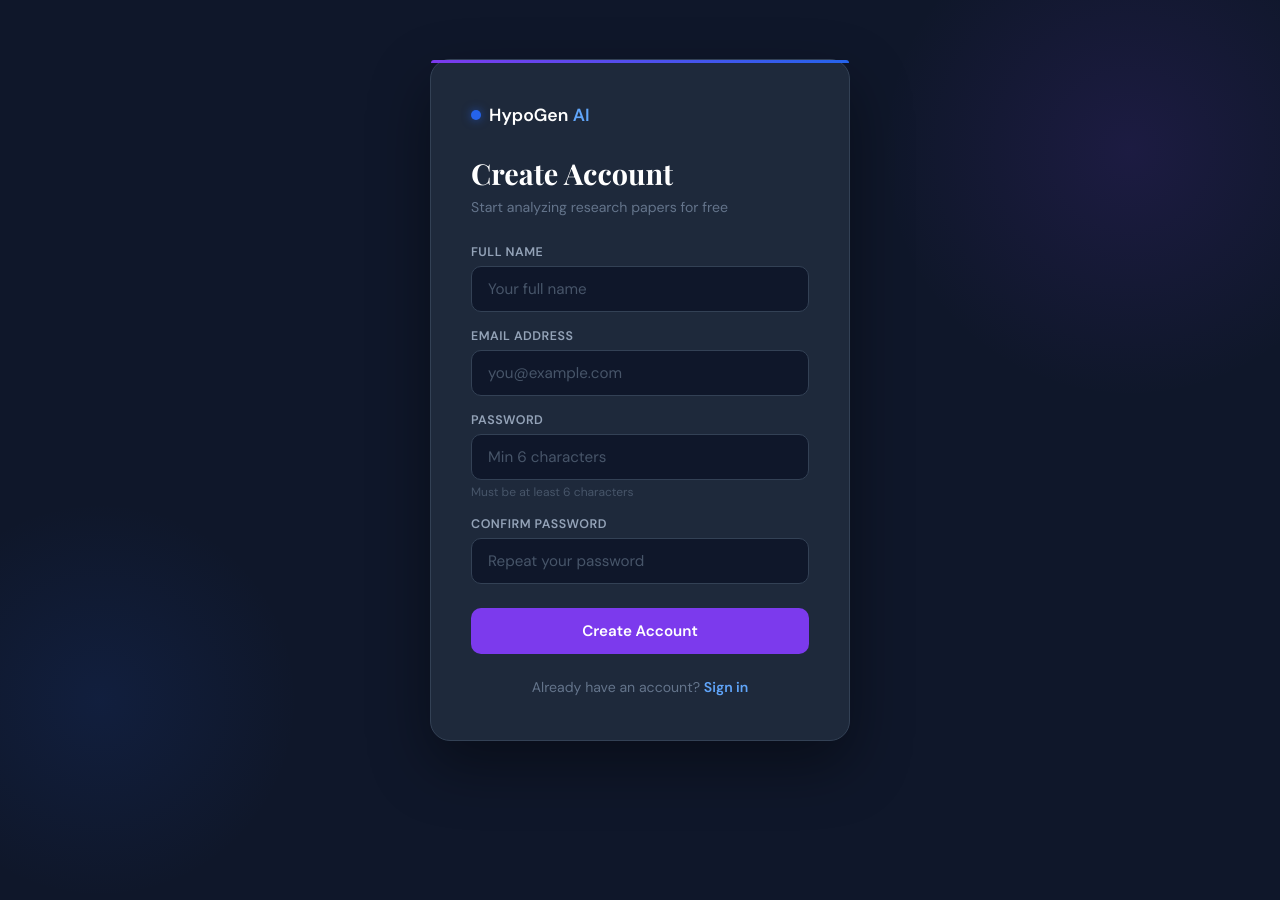
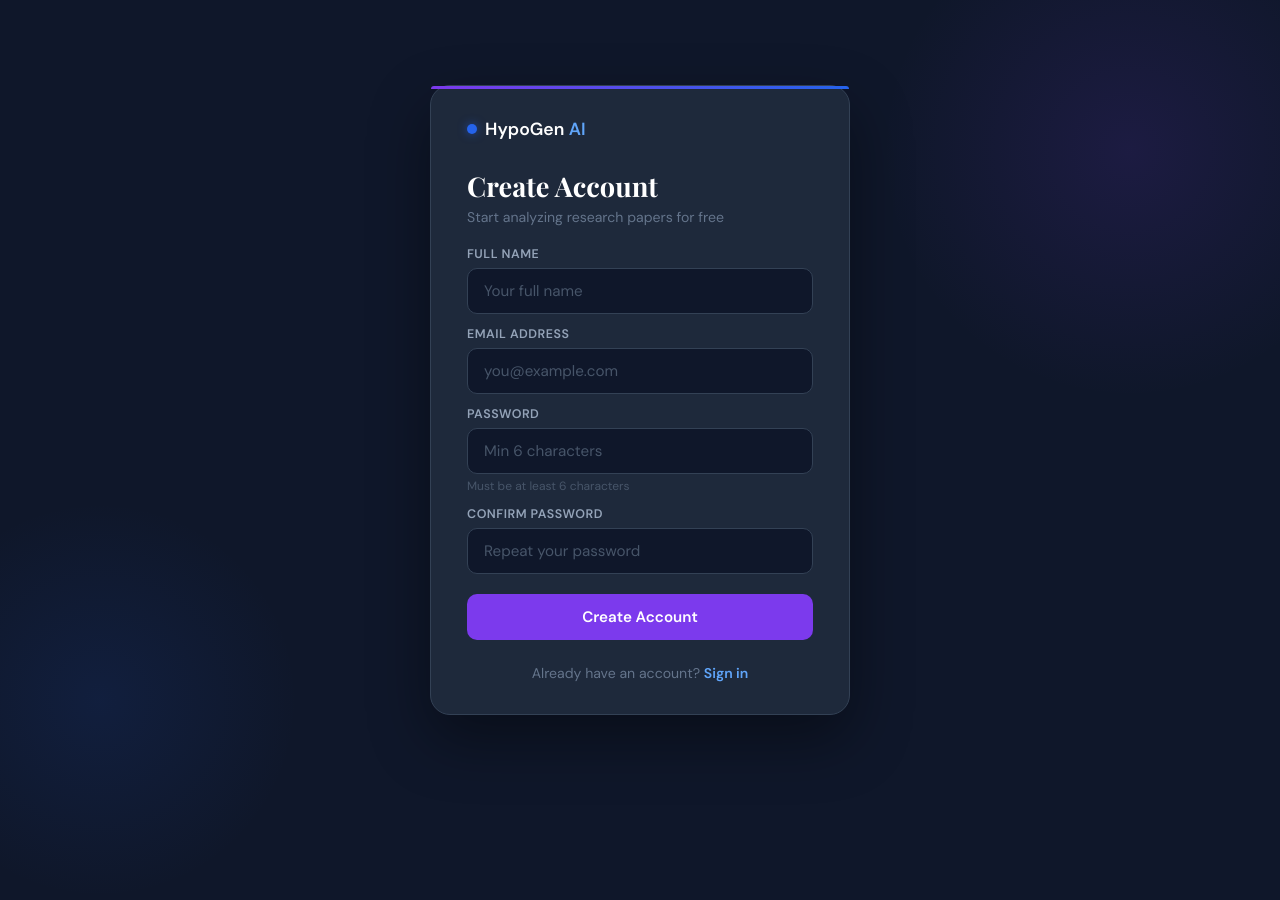
Before and after one commit to d2326-b2/ai-research-paper-analyzer, a Flask app: page /register in a window 1280 px wide; the page is wider, and only the part inside the window is pictured. Run offline with Flask 3, Linux system fonts and the light colour scheme.

Commit message:
modify register.html

```diff
--- a/backend/templates/register.html
+++ b/backend/templates/register.html
@@ -18,7 +18,7 @@
       justify-content: center;
       padding: 20px;
       position: relative;
-      overflow: hidden;
+      overflow: auto;
     }
 
     body::before {
@@ -42,7 +42,7 @@
     .auth-card {
       background: #1e293b;
       border-radius: 20px;
-      padding: 44px 40px;
+      padding: 32px 36px;
       width: 100%;
       max-width: 420px;
       border: 1px solid #334155;
@@ -79,12 +79,12 @@
 
     h2 {
       font-family: 'Playfair Display', serif;
-      font-size: 1.8rem;
+      font-size: 1.7rem;
       color: white;
-      margin-bottom: 6px;
+      margin-bottom: 4px;
     }
 
-    .auth-sub { color: #64748b; font-size: 0.88rem; margin-bottom: 28px; }
+    .auth-sub { color: #64748b; font-size: 0.88rem; margin-bottom: 20px; }
 
     .error-msg {
       background: rgba(220,38,38,0.1);
@@ -96,7 +96,7 @@
       margin-bottom: 20px;
     }
 
-    .form-group { margin-bottom: 16px; }
+    .form-group { margin-bottom: 12px; }
 
     label {
       display: block;
```
